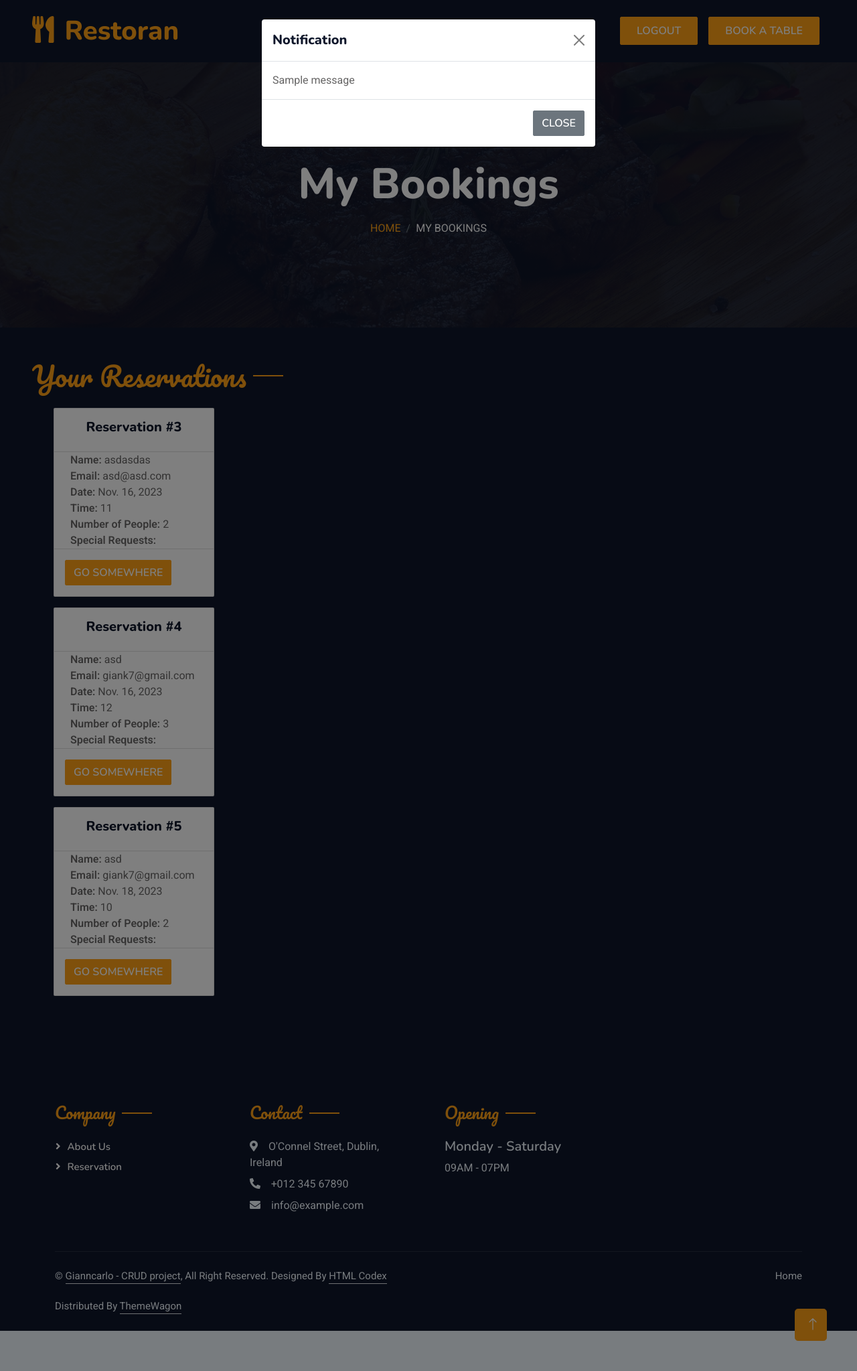
After one commit to giankpetrov/CRUD-P4, a Django app: page /profile/reservation_list/ in a window 1280 px wide. The commit adds this page. Shown: the whole page at 67% size. Run offline with Django 3.2, Linux system fonts and the light colour scheme; a user stored in the database is signed in; data comes from the database, SQL or seed files in the repository; both versions use the stored data as it was after the commit; one stand-in notice (Sample message) is shown; some libraries are stand-ins or nearby versions.

Commit message:
ADD booking list views, urls and templates

```diff
--- /dev/null
+++ b/profiles/templates/reservation_list.html
@@ -0,0 +1,43 @@
+{% extends "base.html" %}
+{% load static %}
+
+{% block content %}
+{% if user.is_authenticated %}
+{% if messages %}
+<div class="modal" tabindex="-1" role="dialog" id="errorModal">
+    <div class="modal-dialog" role="document">
+        <div class="modal-content">
+            <div class="modal-header">
+                <h5 class="modal-title">Notification</h5>
+                <button type="button" class="btn-close" data-bs-dismiss="modal" aria-label="Close"></button>
+            </div>
+            <div class="modal-body">
+                {% for message in messages %}
+                {{ message }}
+                {% endfor %}
+            </div>
+            <div class="modal-footer">
+                <button type="button" class="btn btn-secondary" data-bs-dismiss="modal">Close</button>
+            </div>
+        </div>
+    </div>
+</div>
+<script>
+    // Display the error modal on page load
+    document.addEventListener('DOMContentLoaded', function () {
+        var errorModal = new bootstrap.Modal(document.getElementById('errorModal'));
+        errorModal.show();
+    });
+</script>
+{% endif %}
+{% include 'includes/list.html' %}
+{% else %}
+<div class="container-xxl container-booking bg-dark hero-header">
+    <div class="container text-center my-0 pt-5 pb-5">
+        <h3 class="display-5 text-white mb-3 animated slideInDown">
+            Please, login or register in order to book a table
+        </h3>
+    </div>
+</div>
+{% endif %}
+{% endblock %}
--- a/profiles/urls.py
+++ b/profiles/urls.py
@@ -1,9 +1,11 @@
 from django.urls import path
 from . import views
+from .views import reservation_list
 
 urlpatterns = [
     path('login_user', views.login_user, name="login"),
     path('logout_user', views.logout_user, name="logout"),
     path('register_user', views.register_user, name="register_user"),
     path('make_reservation', views.make_reservation, name="make_reservation"),
+    path('reservation_list/', reservation_list, name='reservation_list'),
 ]
--- a/profiles/views.py
+++ b/profiles/views.py
@@ -4,6 +4,7 @@ from django.contrib import messages
 from django.contrib.auth.forms import UserCreationForm
 from .forms import RegisterUserForm
 from .forms import ReservationForm
+from .models import Reservation
 
 
 def login_user(request):
@@ -13,7 +14,7 @@ def login_user(request):
         user = authenticate(request, username=username, password=password)
         if user is not None:
             login(request, user)
-            return redirect('booking')
+            return redirect('reservation_list')
         else:
             messages.error(request,
                            "There was an error logging in, please try again")
@@ -59,9 +60,16 @@ def make_reservation(request):
             if request.user.is_authenticated:
                 reservation.user = request.user
             reservation.save()
+            messages.success(request,
+                             "We have received your reservation")
             # Redirect to a success page or wherever you want
             return redirect('make_reservation')
     else:
         form = ReservationForm()
 
-    return render(request, 'booking.html', {'form': form})
+    return render(request, 'make_reservation.html', {'form': form})
+
+
+def reservation_list(request):
+    reservations = Reservation.objects.all()
+    return render(request, 'reservation_list.html', {'reservations': reservations})
--- /dev/null
+++ b/templates/includes/list.html
@@ -0,0 +1,73 @@
+<div class="container-xxl py-5 bg-dark hero-header">
+    <div class="container text-center my-5 pt-5 pb-4">
+        <h1 class="display-3 text-white mb-3 animated slideInDown">My Bookings</h1>
+        <nav aria-label="breadcrumb">
+            <ol class="breadcrumb justify-content-center text-uppercase">
+                <li class="breadcrumb-item"><a href="{% url 'home' %}">Home</a></li>
+                <li class="breadcrumb-item text-white active" aria-current="page">My Bookings</li>
+            </ol>
+        </nav>
+    </div>
+</div>
+<!-- Reservation Start -->
+<div id="reservation" class="container-xxl px-0 wow fadeInUp" data-wow-delay="0.1s">
+    <div class="row g-0">
+        <div class="col-md-12 bg-dark d-flex align-items-center">
+            <div class="p-5 wow fadeInUp" data-wow-delay="0.2s">
+                <h1 class="section-title ff-secondary text-start text-primary fw-normal">Your Reservations</h1>
+                <!--<h1 class="text-white mb-4">Book A Table Online</h1>-->
+                <div class="container">
+                    <ul>
+                        {% for reservation in reservations %}
+                        <div class="card my-3" style="width: 15rem;">
+                            <div class="card-body">
+                                <h5 class="text-center card-title">Reservation #{{ reservation.id }}</h5>
+                            </div>
+                            <ul class="px-4 list-group list-group-flush" style="list-style-type: none;">
+                                <li>
+                                    <strong>Name:</strong> {{ reservation.name }}<br>
+                                    <strong>Email:</strong> {{ reservation.email }}<br>
+                                    <strong>Date:</strong> {{ reservation.date }}<br>
+                                    <strong>Time:</strong> {{ reservation.time }}<br>
+                                    <strong>Number of People:</strong> {{ reservation.no_of_people }}<br>
+                                    <strong>Special Requests:</strong> {{ reservation.special_request }}<br>
+                                </li>
+                            </ul>
+                            <div class="card-body">
+                                <a href="#" class="btn btn-primary">Go somewhere</a>
+                            </div>
+                        </div>
+                        {% endfor %}
+                    </ul>
+                </div>
+            </div>
+        </div>
+    </div>
+</div>
+
+<div class="modal fade" id="videoModal" tabindex="-1" aria-labelledby="exampleModalLabel" aria-hidden="true">
+    <div class="modal-dialog">
+        <div class="modal-content rounded-0">
+            <div class="modal-header">
+                <h5 class="modal-title" id="exampleModalLabel">Youtube Video</h5>
+                <button type="button" class="btn-close" data-bs-dismiss="modal" aria-label="Close"></button>
+            </div>
+            <div class="modal-body">
+                <div class="ratio ratio-16x9">
+                    <iframe class="embed-responsive-item" src="" id="video" allowfullscreen allowscriptaccess="always"
+                        allow="autoplay"></iframe>
+                </div>
+            </div>
+        </div>
+    </div>
+</div>
+<script>
+    $(document).ready(function () {
+        // Initialize date picker
+        $('#datepicker').datepicker({
+            startDate: new Date(), // Prevent selecting dates in the past
+            autoclose: true,
+        });
+    });
+</script>
+<!-- Reservation End -->
--- a/templates/includes/navbar.html
+++ b/templates/includes/navbar.html
@@ -9,17 +9,26 @@
             <span class="fa fa-bars"></span>
         </button>
         <div class="collapse navbar-collapse" id="navbarCollapse">
+            {% if user.is_authenticated %}
             <div class="navbar-nav ms-auto py-0 pe-4">
                 <a href="{% url 'home' %}" class="nav-item nav-link active">Home</a>
                 <a href="{% url 'home' %}#aboutus" class="nav-item nav-link">About</a>
                 <a href="{% url 'home' %}#menu" class="nav-item nav-link">Menu</a>
                 <a href="{% url 'home' %}#team" class="nav-item nav-link">Team</a>
+                <a href="{% url 'reservation_list' %}" class="nav-item nav-link">My bookings</a>
                 <!-- <a href="contacto.html" class="nav-item nav-link">Contact</a>-->
             </div>
-            {% if user.is_authenticated %}
             <a href="{% url 'logout' %}" class="btn btn-primary m-2 py-2 px-4">Logout</a>
             <a href="{% url 'make_reservation' %}" class="btn btn-primary m-2 py-2 px-4">Book a table</a>
             {% else %}
+            <div class="navbar-nav ms-auto py-0 pe-4">
+                <a href="{% url 'home' %}" class="nav-item nav-link active">Home</a>
+                <a href="{% url 'home' %}#aboutus" class="nav-item nav-link">About</a>
+                <a href="{% url 'home' %}#menu" class="nav-item nav-link">Menu</a>
+                <a href="{% url 'home' %}#team" class="nav-item nav-link">Team</a>
+                <a href="{% url 'reservation_list' %}" class="nav-item nav-link">My bookings</a>
+                <!-- <a href="contacto.html" class="nav-item nav-link">Contact</a>-->
+            </div>
             <a href="{% url 'register_user' %}" class="btn btn-primary m-2 py-2 px-4">Register</a>
             <a href="{% url 'login' %}" class="btn btn-primary m-2 py-2 px-4">Login</a>
             {% endif %}
--- a/templates/includes/reservation.html
+++ b/templates/includes/reservation.html
@@ -20,7 +20,7 @@
             <div class="p-5 wow fadeInUp" data-wow-delay="0.2s">
                 <h5 class="section-title ff-secondary text-start text-primary fw-normal">Reservation</h5>
                 <h1 class="text-white mb-4">Book A Table Online</h1>
-                <form method="post" action="{% url 'make_reservation' %}">
+                <form class="text-white" method="post" action="{% url 'make_reservation' %}">
                     {% csrf_token %}
                     {{ form.as_p }}
                     <button type="submit">Submit</button>
--- a/website/templates/booking.html
+++ b/website/templates/booking.html
@@ -8,7 +8,7 @@
                 <div class="modal-dialog" role="document">
                     <div class="modal-content">
                         <div class="modal-header">
-                            <h5 class="modal-title">Error</h5>
+                            <h5 class="modal-title">Notification</h5>
                             <button type="button" class="btn-close" data-bs-dismiss="modal" aria-label="Close"></button>
                         </div>
                         <div class="modal-body">
@@ -30,7 +30,7 @@
                 });
             </script>
         {% endif %}
-    {% include 'includes/reservation.html' %}
+    {% include 'includes/list.html' %}
     {% else %}
         <div class="container-xxl container-booking bg-dark hero-header">
             <div class="container text-center my-0 pt-5 pb-5">
--- a/website/views.py
+++ b/website/views.py
@@ -6,11 +6,6 @@ def home(request):
     return render(request, 'home.html', {})
 
 
-# def contacto(request):
-#    """ View to return to contact page """
-#    return render(request, 'contacto.html', {})
-
-
 def booking(request):
     """ View to return to booking page """
     return render(request, 'booking.html', {})
```
Also changed, not shown: profiles/templates/make_reservation.html (added, +42 -0 lines), db.sqlite3.
